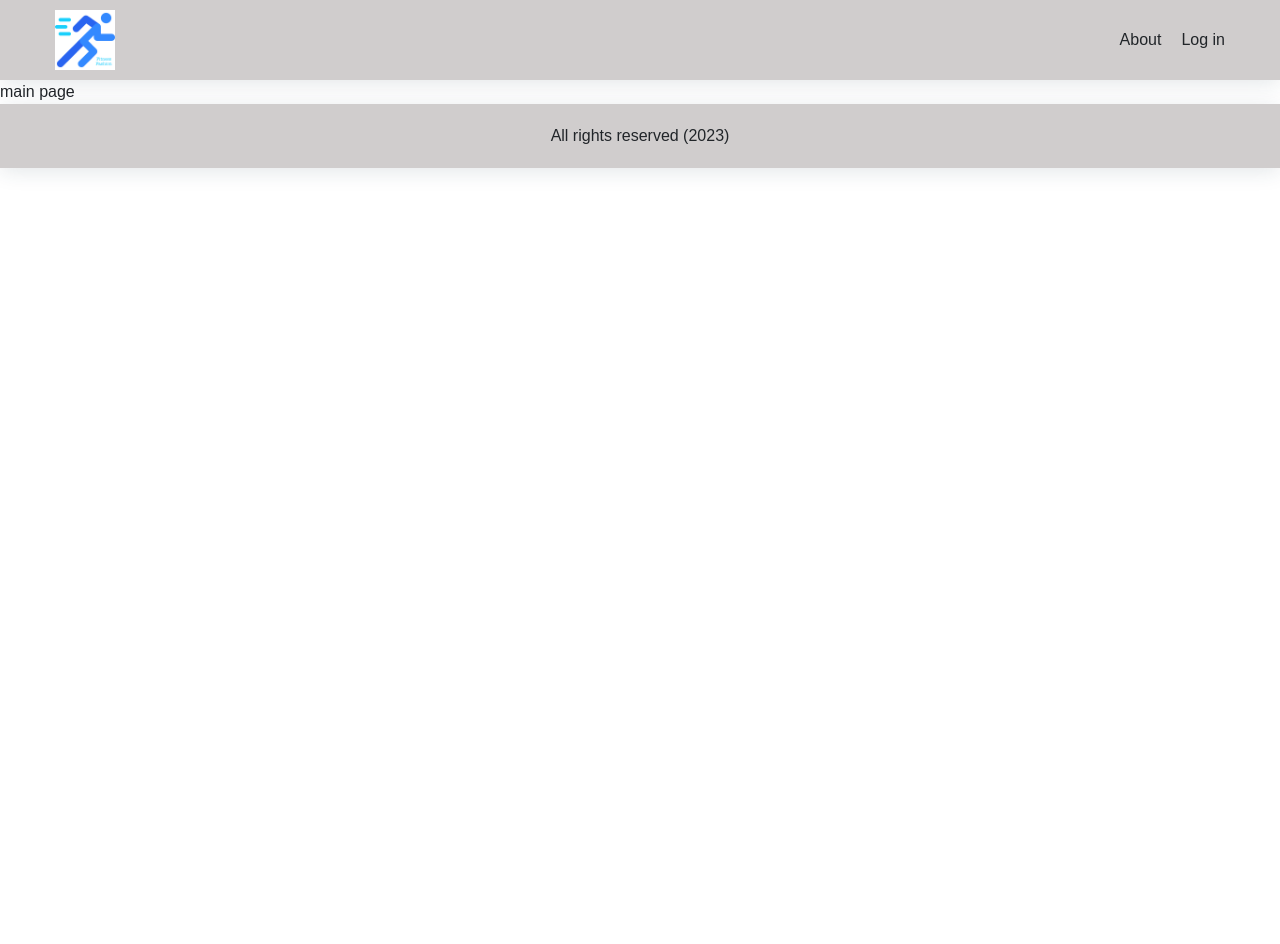
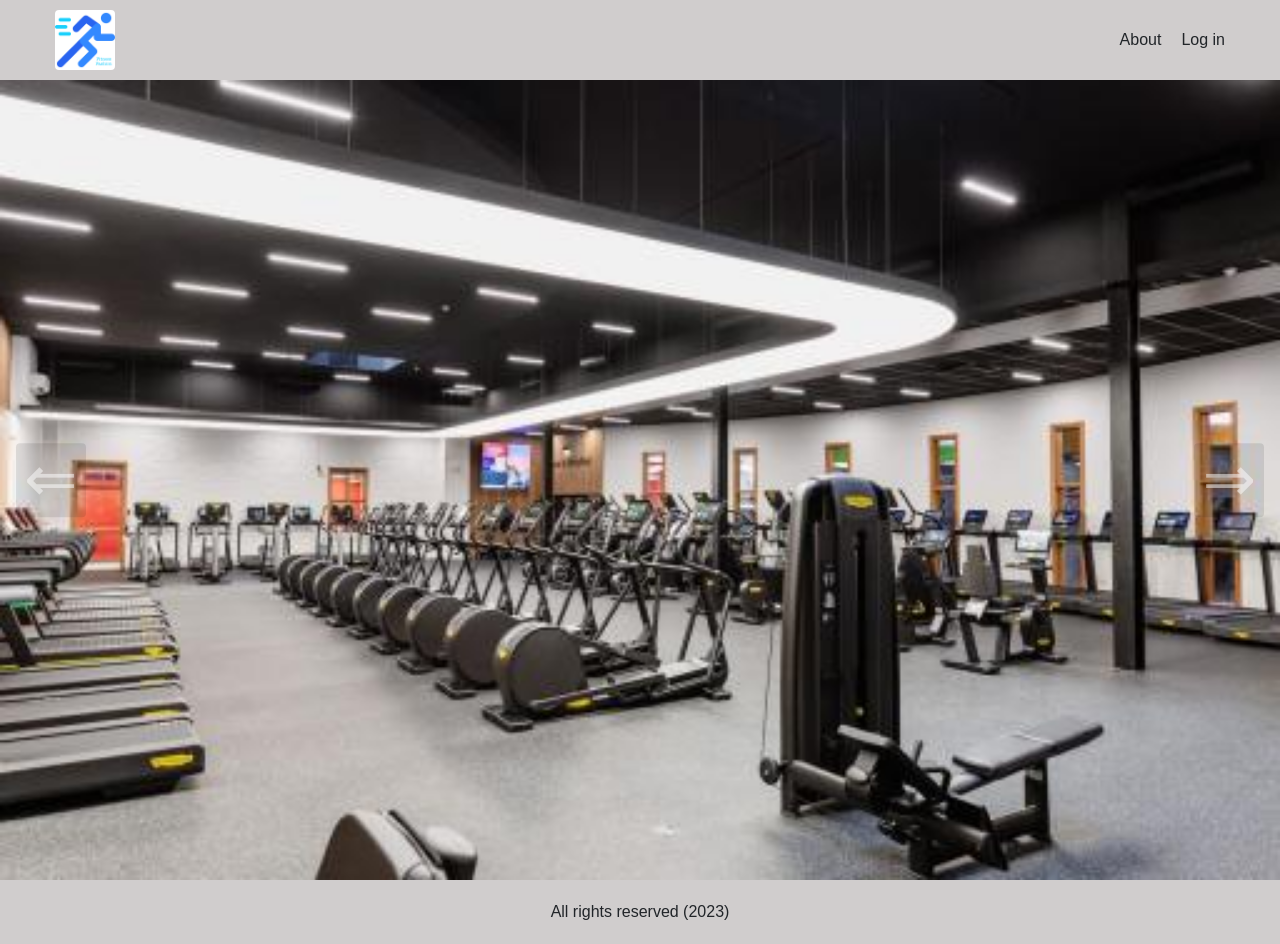
Before and after one commit to NureSosnytskyiAndrii/FitnessFashion, a PHP site: page /?page=main in a window 1280 px wide. Before the commit the page ends 173 px from the top, so only its background shows below. Run offline with PHP 8.4, Linux system fonts and the light colour scheme; some libraries are stand-ins or nearby versions.

Commit message:
creating a photo slider with exercises on the main page

```diff
--- a/blocks/header/header.php
+++ b/blocks/header/header.php
@@ -19,6 +19,7 @@ use System\classes\User;
 
         <link rel="stylesheet" href="blocks/header/css/normalize.css">
         <link rel="stylesheet" href="blocks/header/css/style.css">
+        <link rel="stylesheet" href="pages/styles/carousel.css">
         <script src="blocks/header/js/main.js"></script>
         <title>FitnessFashion</title>
     </head>
@@ -26,7 +27,7 @@ use System\classes\User;
 <header class="header">
     <div class="container header__container">
     <a href="/?page=main" class="logo">
-        <img class="logo__img" src="blocks/header/logos/IMG_1606.PNG" alt="Logo"/>
+        <img class="logo__img rounded" src="blocks/header/logos/IMG_1606.PNG" alt="Logo"/>
     </a>
 
     <button class="header__burger-btn" id="burger">
--- a/index.php
+++ b/index.php
@@ -74,6 +74,9 @@ if (isset($_GET['page'])) {
         case "profile_settings":
             require_once "pages/user_profile/profile_view.php";
             break;
+        case "profile_edit":
+            require_once "pages/user_profile/profile_edit.php";
+            break;
 
         default:
             require_once "pages/404.php";
--- a/pages/main.php
+++ b/pages/main.php
@@ -1,2 +1,46 @@
 <?php
-echo "main page";
+?>
+
+<section aria-label="Newest Photos">
+    <div class="carousel"  data-carousel>
+        <button class="carousel-button prev" data-carousel-button="prev">&#8656</button>
+        <button class="carousel-button next" data-carousel-button="next">&#8658</button>
+    <ul data-slides>
+        <li class="slide" data-active>
+            <img src="../src/2.jpeg" alt="">
+        </li>
+        <li class="slide">
+            <img src="../src/24.jpg" alt="">
+        </li>
+        <li class="slide">
+            <img src="../src/26.jpg" alt="">
+        </li>
+        <li class="slide">
+            <img src="../src/28.png" alt="">
+        </li>
+        <li class="slide">
+            <img src="../src/30.png" alt="">
+        </li>
+    </ul>
+    </div>
+</section>
+<script>
+    const buttons = document.querySelectorAll("[data-carousel-button]")
+
+    buttons.forEach(button => {
+        button.addEventListener("click", () => {
+            const offset = button.dataset.carouselButton === "next" ? 1 : -1
+            const slides = button
+                .closest("[data-carousel]")
+                .querySelector("[data-slides]")
+
+            const activeSlide = slides.querySelector("[data-active]")
+            let newIndex = [...slides.children].indexOf(activeSlide) + offset
+            if (newIndex < 0) newIndex = slides.children.length - 1
+            if (newIndex >= slides.children.length) newIndex = 0
+
+            slides.children[newIndex].dataset.active = true
+            delete activeSlide.dataset.active
+        })
+    })
+</script>
--- /dev/null
+++ b/pages/styles/carousel.css
@@ -0,0 +1,74 @@
+*, *::before, *::after {
+    box-sizing: border-box;
+}
+
+body {
+    margin: 0;
+}
+
+.carousel {
+    width: 100vw;
+    height: 100vh;
+    position: relative;
+}
+
+.carousel > ul {
+    margin: 0;
+    padding: 0;
+    list-style: none;
+}
+
+.slide {
+    position: absolute;
+    inset: 0;
+    opacity: 0;
+    transition: 200ms opacity ease-in-out;
+    transition-delay: 200ms;
+}
+
+.slide > img {
+    display: block;
+    width: 100%;
+    height: 100%;
+    object-fit: cover;
+    object-position: center;
+}
+
+.slide[data-active] {
+    opacity: 1;
+    z-index: 1;
+    transition-delay: 0ms;
+}
+
+.carousel-button {
+    position: absolute;
+    z-index: 2;
+    background: none;
+    border: none;
+    font-size: 4rem;
+    top: 50%;
+    transform: translateY(-50%);
+    color: rgba(255, 255, 255, .5);
+    cursor: pointer;
+    border-radius: .25rem;
+    padding: 0 .5rem;
+    background-color: rgba(0, 0, 0, .1);
+}
+
+.carousel-button:hover,
+.carousel-button:focus {
+    color: white;
+    background-color: rgba(0, 0, 0, .2);
+}
+
+.carousel-button:focus {
+    outline: 1px solid black;
+}
+
+.carousel-button.prev {
+    left: 1rem;
+}
+
+.carousel-button.next {
+    right: 1rem;
+}
--- a/pages/user_profile/profile_view.php
+++ b/pages/user_profile/profile_view.php
@@ -75,10 +75,6 @@ $user_avatar = mysqli_fetch_assoc($user_avatar);
                         <input type="text" class="form-control" disabled="disabled" value="<?php echo $user_info->email ?: "Not filled"; ?>"/>
                     </div>
                     <div class="form-group">
-                        <label>User role</label>
-                        <input type="text" class="form-control" disabled="disabled" value="<?php echo $user_info->user_role ?: "Not filled"; ?>"/>
-                    </div>
-                    <div class="form-group">
                         <label>Contact info</label>
                         <input type="text" class="form-control" disabled="disabled" value="<?php echo $user_info->contact_info ?: "Not filled"; ?>"/>
                     </div>
@@ -86,6 +82,7 @@ $user_avatar = mysqli_fetch_assoc($user_avatar);
                         <label>Profile description</label>
                         <input type="text" class="form-control" disabled="disabled" value="<?php echo $user_info->profile_description ?: "Not filled"; ?>"/>
                     </div>
+                    <a type="button" class="btn btn-light" href="/?page=profile_edit">Change profile</a>
                 </div>
             </div>
         </div>
```
Also changed, not shown: pages/user_profile/profile_edit.php (added, +115 -0 lines), pages/user_profile/photo_dir/photo_2023-01-21_14-31-49.jpg (added), src/24.jpg (added), src/26.jpg (added), src/28.png (added), src/29.jpg (added), src/30.png (added).
